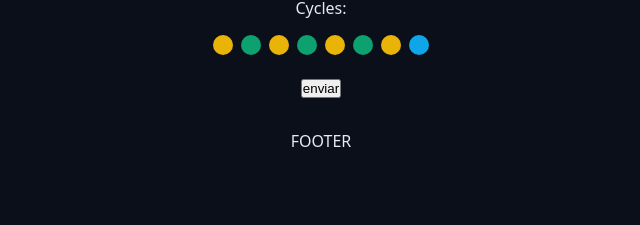
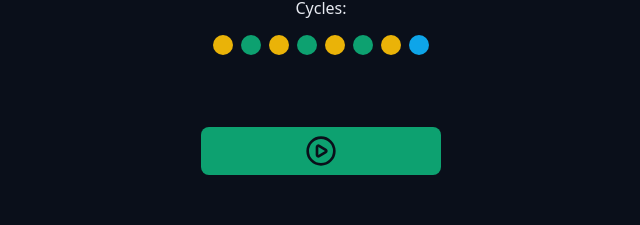
Before and after one commit to GHBAlbuquerque/react-chronos-pomodoro, a React (Vite) app: page / in a window 1280 px wide. Shown: the part 512-737 px from the top of the page, without its empty margins (319-959 px from the left). Built offline with nearby package versions, Linux system fonts and the light colour scheme.

Commit message:
feature: creates Button Component with dynamic class set

```diff
--- a/src/App.tsx
+++ b/src/App.tsx
@@ -8,6 +8,8 @@
 import { Countdown } from './components/Countdown';
 import { DefaultInput } from './components/DefaultInput';
 import { Cycles } from './components/Cycles';
+import { DefaultButton } from './components/Button';
+import { PlayCircleIcon, StopCircleIcon } from 'lucide-react';
 
 export function App() {
   return (
@@ -44,7 +46,8 @@
           </div>
 
           <div className='formRow'>
-            <button>enviar</button>
+            <DefaultButton icon={<PlayCircleIcon />} color='green' />
+            <DefaultButton icon={<StopCircleIcon />} color='red' />
           </div>
         </form>
       </Container>
--- /dev/null
+++ b/src/components/Button/index.tsx
@@ -0,0 +1,20 @@
+import styles from './styles.module.css';
+
+type DefaultButtonProps = {
+  icon: React.ReactNode;
+  color?: 'red' | 'green';
+} & React.ComponentProps<'button'>;
+
+export function DefaultButton({
+  icon,
+  color = 'green',
+  ...props
+}: DefaultButtonProps) {
+  return (
+    <>
+      <button className={`${styles.button} ${styles[color]}`} {...props}>
+        {icon}
+      </button>
+    </>
+  );
+}
--- /dev/null
+++ b/src/components/Button/styles.module.css
@@ -0,0 +1,34 @@
+.button {
+  border: none;
+  background: var(--primary);
+  color: var(--text-over-primary);
+  display: flex;
+  align-items: center;
+  justify-content: center;
+  min-width: 24rem;
+  padding: 0.8rem;
+  border-radius: 0.8rem;
+  margin: 4.8rem 0;
+  cursor: pointer;
+  transition: all 0.1s ease-in-out;
+}
+
+.button svg {
+  width: 3.2rem;
+  height: 3.2rem;
+}
+
+.button:hover {
+  filter: brightness(80%);
+  transition: all 0.1s ease-in-out;
+}
+
+.red {
+  background: var(--error);
+  color: var(--text-over-error);
+}
+
+.green {
+  background: var(--primary);
+  color: var(--text-over-primary);
+}
--- a/src/components/Cycles/styles.module.css
+++ b/src/components/Cycles/styles.module.css
@@ -8,7 +8,6 @@
 
 .cycleDots {
   display: flex;
-
   gap: 0.8rem;
 }
 
--- a/src/components/DefaultInput/index.tsx
+++ b/src/components/DefaultInput/index.tsx
@@ -4,11 +4,11 @@
   labelText?: string;
 } & React.ComponentProps<'input'>;
 
-export function DefaultInput({ labelText, id, ...rest }: DefaultInputProps) {
+export function DefaultInput({ labelText, id, ...props }: DefaultInputProps) {
   return (
     <>
       {labelText && <label htmlFor={id}>{labelText}</label>}
-      <input className={styles.input} id={id} {...rest}></input>
+      <input className={styles.input} id={id} {...props}></input>
     </>
   );
 }
```
